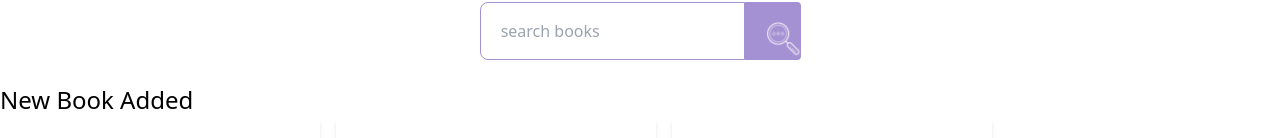
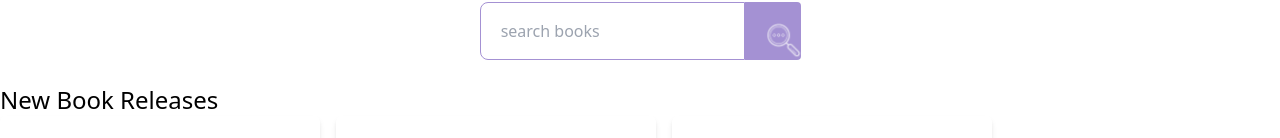
Before and after one commit to almahfuz97/learners-kingdom-team, a Next.js app: page / in a window 1280 px wide. Shown: the part 159-297 px from the top of the page. Built offline with nearby package versions, Linux system fonts and the light colour scheme.

Commit message:
new realease modify

```diff
--- a/components/RecentlyAdded/RecentlyAdded.js
+++ b/components/RecentlyAdded/RecentlyAdded.js
@@ -4,9 +4,8 @@ const RecentlyAdded = () => {
     return (
         <div className="my-6">
 
-            <h2 className="text-2xl">   New Book Added</h2>
+            <h2 className="text-2xl">New Book Releases</h2>
             <div className=" flex flex-wrap gap-4">
-                <RecentlyAddedCard />
                 <RecentlyAddedCard />
                 <RecentlyAddedCard />
                 <RecentlyAddedCard />
```
